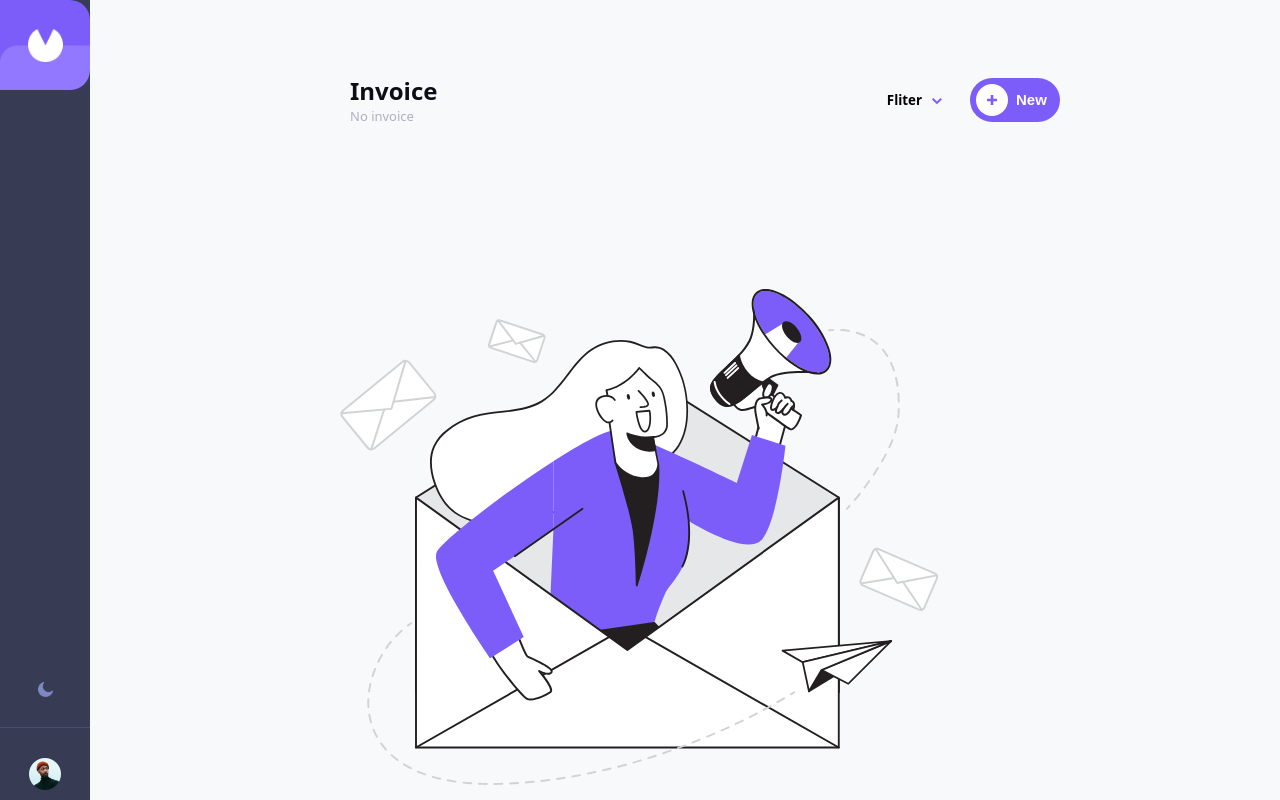
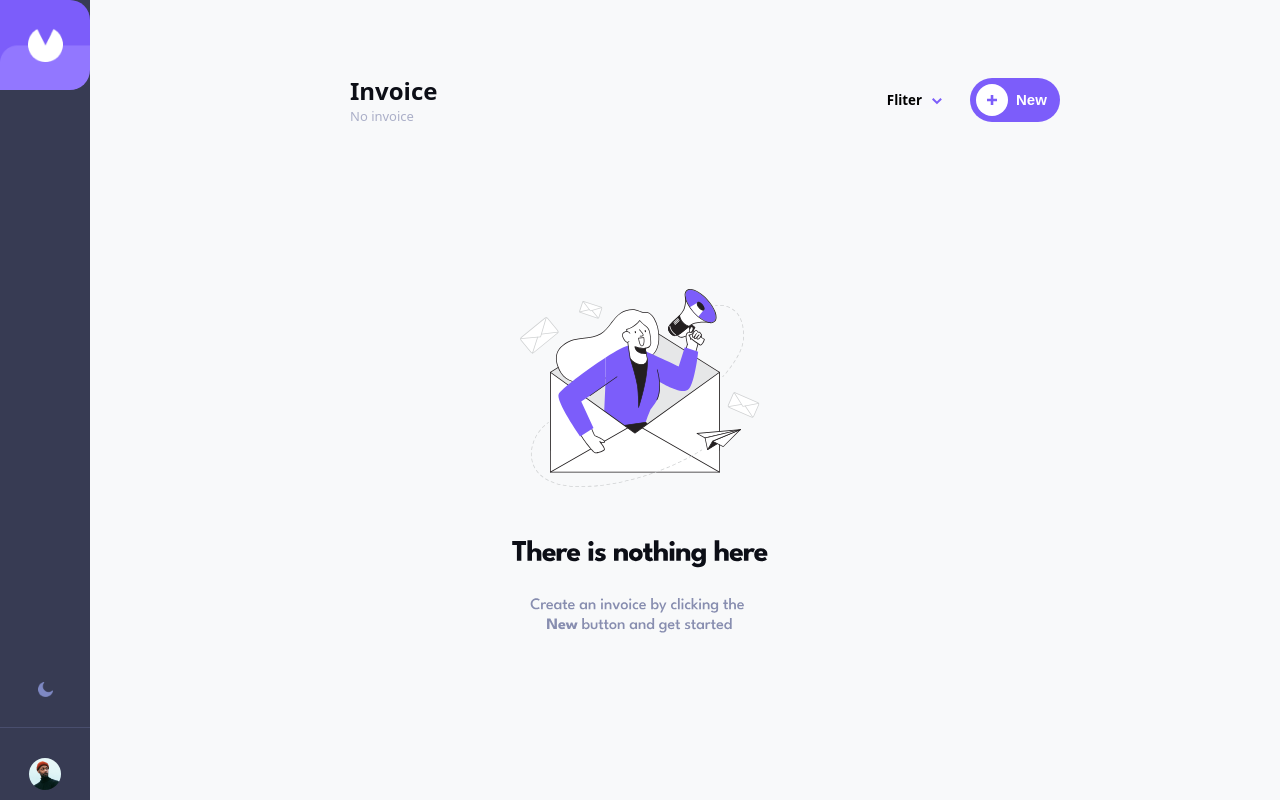
Before and after one commit to praise-oyekale/invoice-app, a React (Vite) app: page / in a window 1280 px wide. Shown: the top 800 px of the page. Built offline with nearby package versions, Linux system fonts and the light colour scheme.

Commit message:
emptyinvoice styling

```diff
--- a/src/Components/Empty-Page.jsx
+++ b/src/Components/Empty-Page.jsx
@@ -6,7 +6,7 @@ function EmptyInvioce() {
       <div
         style={{
           margin: "auto",
-          width: "50%",
+          width: "20%",
           marginTop: "100px",
         }}
       >
```
